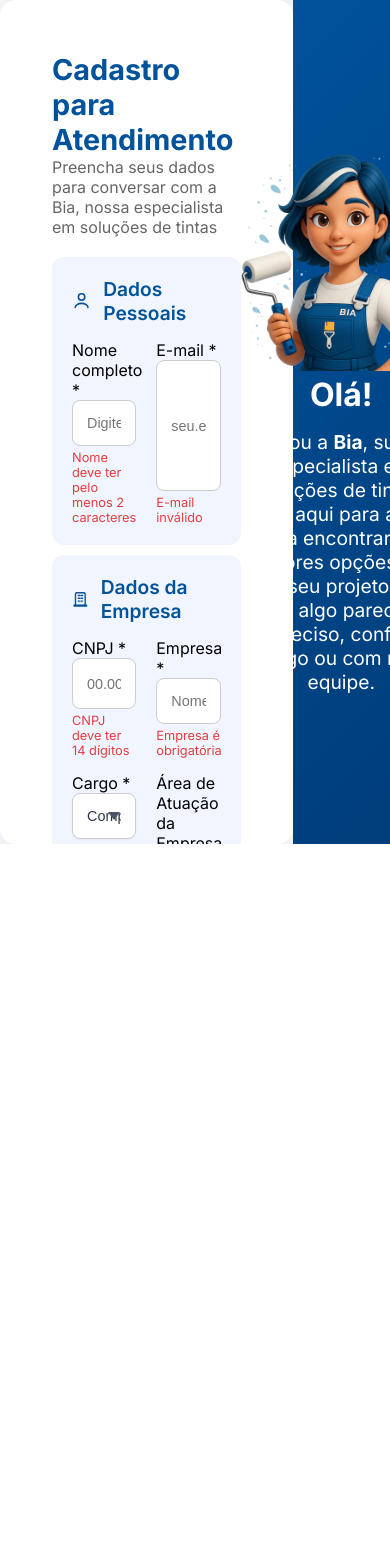
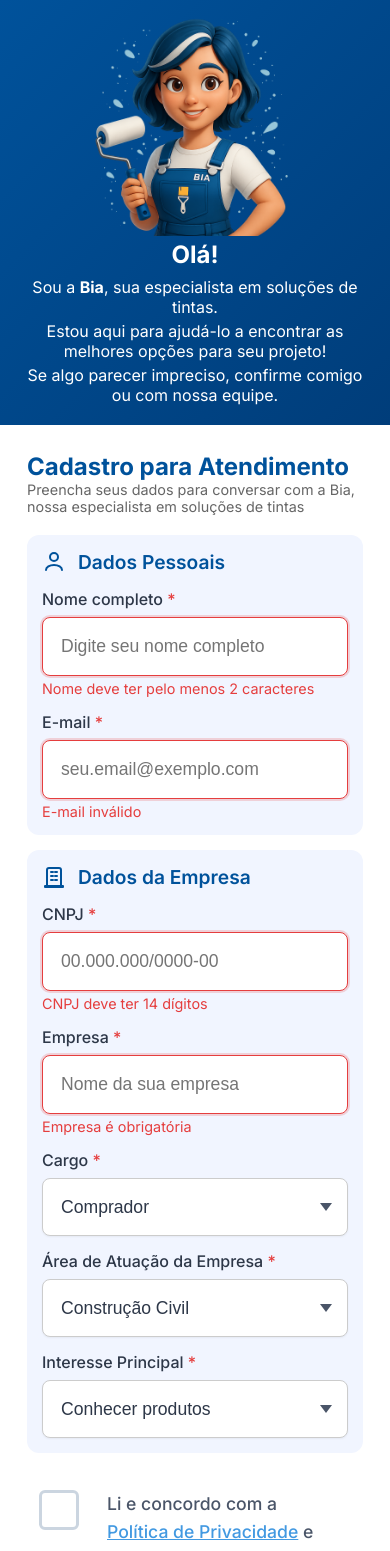
Before and after one commit to heitorsoares12/bia-ia, a Next.js app: page /formulario in a window 390 px wide. Shown: the top 1551 px of the page. Before the commit the page ends 844 px from the top, so only its background shows below. Built offline with nearby package versions, Linux system fonts and the light colour scheme.

Commit message:
Improve responsive styles for form and chat components
Enhanced CSS for better responsiveness across tablets, mobile, and very small screens in formulario, chat, and form components. Adjusted layouts, paddings, font sizes, and button styles to improve usability and appearance on various devices.

```diff
--- a/src/app/formulario/page.module.css
+++ b/src/app/formulario/page.module.css
@@ -4,6 +4,24 @@
   height: 100vh;
   overflow: hidden;
   background-color: #f0f2f5;
+}
+
+/* Responsividade para tablets */
+@media (max-width: 1024px) {
+  .pageContainer {
+    grid-template-columns: 65% 35%;
+  }
+}
+
+/* Responsividade para mobile */
+@media (max-width: 768px) {
+  .pageContainer {
+    display: flex;
+    flex-direction: column;
+    height: auto;
+    min-height: 100vh;
+    overflow: visible;
+  }
 }
 
 .formWrapper {
@@ -15,6 +33,23 @@
   height: 100vh;
   box-sizing: border-box;
   min-height: 0;
+}
+
+@media (max-width: 768px) {
+  .formWrapper {
+    height: auto;
+    min-height: auto;
+    padding: 1rem;
+    border-radius: 0;
+    flex: 1;
+  }
+}
+
+/* Telas muito pequenas */
+@media (max-width: 480px) {
+  .formWrapper {
+    padding: 0.75rem;
+  }
 }
 
 .chatContainer {
@@ -32,6 +67,15 @@
   justify-content: center;
 }
 
+@media (max-width: 768px) {
+  .assistantWrapper {
+    order: -1;
+    min-height: 200px;
+    padding: 1rem;
+    justify-content: center;
+  }
+}
+
 .assistantImage {
   width: auto;
   height: auto;
@@ -47,6 +91,19 @@
   max-width: 350px;
 }
 
+@media (max-width: 768px) {
+  .assistantContent h3 {
+    font-size: 1.5rem;
+    margin-bottom: 0.5rem;
+  }
+
+  .assistantContent p {
+    font-size: 1rem;
+    max-width: 100%;
+    margin: 0.25rem 0;
+  }
+}
+
 
 
 @keyframes float {
--- a/src/client/components/chat/chat.module.css
+++ b/src/client/components/chat/chat.module.css
@@ -197,77 +197,91 @@
   position: sticky;
   bottom: var(--to-end-bottom, calc(88px + env(safe-area-inset-bottom, 0px)));
   align-self: flex-end;
-  margin: 0 16px 0 0;
-  border: 1px solid rgba(0, 0, 0, 0.08);
-  background: rgba(0, 123, 255, 0.22);
+  margin: 0 20px 0 0;
+  border: none;
+  background: linear-gradient(135deg, #007bff, #0056b3);
   backdrop-filter: saturate(180%) blur(10px);
   color: #ffffff;
-  border-radius: 999px;
-  width: 40px;
-  height: 40px;
+  border-radius: 50%;
+  width: 52px;
+  height: 52px;
   display: inline-flex;
   align-items: center;
   justify-content: center;
   cursor: pointer;
-  box-shadow: 0 8px 24px rgba(0, 0, 0, 0.14);
-  transition: transform 0.2s ease, box-shadow 0.2s ease, background-color 0.2s ease, border-color 0.2s ease, opacity 0.25s ease, visibility 0.25s ease;
+  box-shadow: 0 6px 20px rgba(0, 123, 255, 0.4), 0 2px 8px rgba(0, 0, 0, 0.1);
+  transition: all 0.3s cubic-bezier(0.4, 0, 0.2, 1);
   z-index: 4;
   isolation: isolate;
 }
 
 .toEndButton:hover {
-  transform: translateY(-2px);
-  box-shadow: 0 12px 28px rgba(0, 0, 0, 0.18);
-  background: rgba(0, 123, 255, 0.22);
+  transform: translateY(-3px) scale(1.05);
+  box-shadow: 0 8px 25px rgba(0, 123, 255, 0.5), 0 4px 12px rgba(0, 0, 0, 0.15);
+  background: linear-gradient(135deg, #0056b3, #004494);
 }
 
 .toEndButton:active {
-  transform: translateY(0);
+  transform: translateY(-1px) scale(0.98);
+  box-shadow: 0 4px 15px rgba(0, 123, 255, 0.4), 0 2px 6px rgba(0, 0, 0, 0.1);
 }
 
 .toEndButton:focus-visible {
-  outline: 3px solid rgba(0, 123, 255, 0.4);
-  outline-offset: 2px;
+  outline: 3px solid rgba(0, 123, 255, 0.6);
+  outline-offset: 3px;
 }
 
 .toEndIcon {
-  width: 18px;
-  height: 18px;
-  stroke: #007bff
+  width: 22px;
+  height: 22px;
+  stroke: #ffffff;
+  stroke-width: 2.5px;
 }
 
 .toEndButtonNew {
-  border-color: rgba(0, 123, 255, 0.35);
-  background: rgba(230, 244, 255, 0.95);
-  box-shadow: 0 10px 28px rgba(0, 123, 255, 0.22);
+  background: linear-gradient(135deg, #28a745, #20c997);
+  box-shadow: 0 6px 20px rgba(40, 167, 69, 0.4), 0 2px 8px rgba(0, 0, 0, 0.1);
+  animation: pulseGreen 2s ease-in-out infinite;
+}
+
+.toEndButtonNew:hover {
+  background: linear-gradient(135deg, #20c997, #17a2b8);
+  box-shadow: 0 8px 25px rgba(40, 167, 69, 0.5), 0 4px 12px rgba(0, 0, 0, 0.15);
 }
 
 @media (prefers-reduced-motion: no-preference) {
   .toEndButtonNew {
-    animation: pulseShadow 1.6s ease-in-out infinite;
+    animation: pulseGreen 2s ease-in-out infinite;
   }
 }
 
-@keyframes pulseShadow {
-  0%, 100% { box-shadow: 0 10px 28px rgba(0, 123, 255, 0.22); }
-  50% { box-shadow: 0 14px 34px rgba(0, 123, 255, 0.28); }
+@keyframes pulseGreen {
+  0%, 100% {
+    box-shadow: 0 6px 20px rgba(40, 167, 69, 0.4), 0 2px 8px rgba(0, 0, 0, 0.1);
+    transform: scale(1);
+  }
+  50% {
+    box-shadow: 0 8px 25px rgba(40, 167, 69, 0.6), 0 4px 12px rgba(0, 0, 0, 0.15);
+    transform: scale(1.02);
+  }
 }
 
 .unreadBadge {
   position: absolute;
-  top: -6px;
-  right: -6px;
-  min-width: 18px;
-  height: 18px;
-  padding: 0 5px;
-  border-radius: 999px;
-  background: #ef4444;
+  top: -8px;
+  right: -8px;
+  min-width: 22px;
+  height: 22px;
+  padding: 0 6px;
+  border-radius: 50%;
+  background: linear-gradient(135deg, #ef4444, #dc2626);
   color: #fff;
-  font-size: 11px;
+  font-size: 12px;
   font-weight: 700;
-  line-height: 18px;
+  line-height: 22px;
   text-align: center;
-  box-shadow: 0 2px 6px rgba(239, 68, 68, 0.4);
+  box-shadow: 0 3px 8px rgba(239, 68, 68, 0.5), 0 1px 3px rgba(0, 0, 0, 0.2);
+  border: 2px solid #ffffff;
 }
 
 .tooltip {
@@ -599,36 +613,94 @@
   }
 }
 
+/* Responsividade para Tablets */
+@media (max-width: 1024px) and (min-width: 769px) {
+  .chatContainer {
+    height: 100vh;
+  }
+
+  .messagesContainer {
+    padding: 1rem;
+  }
+
+  .inputForm {
+    padding: 1rem;
+  }
+
+  .input {
+    padding: 0.8rem 1.1rem;
+  }
+
+  .sendButton {
+    padding: 0.8rem 1.3rem;
+  }
+}
+
 /* Responsividade Mobile */
 @media (max-width: 768px) {
   .chatContainer {
-    height: 95vh;
-    padding: 0.5rem;
+    height: 100vh;
+    padding: 0;
     border-radius: 0;
     max-width: 100%;
+    overflow: hidden;
+  }
+
+  .chatHeader {
+    padding: 0 16px;
+    height: 56px;
+    flex-shrink: 0;
+  }
+
+  .headerInfo h4 {
+    font-size: 1rem;
+  }
+
+  .headerInfo p {
+    font-size: 0.8rem;
+  }
+
+  .endChatButton {
+    padding: 6px 12px;
+    font-size: 0.85rem;
   }
 
   .messagesContainer {
     padding: 0.75rem;
+    padding-bottom: 0;
   }
 
   .userMessage,
   .assistantMessage {
-    max-width: 90%;
+    max-width: 95%;
     padding: 0.75rem;
+    font-size: 0.95rem;
   }
 
   .inputForm {
     padding: 0.75rem;
-    gap: 0.75rem;
+    gap: 0.5rem;
+    flex-shrink: 0;
+    min-height: 60px;
+    box-sizing: border-box;
+    display: flex;
+    align-items: center;
+    padding-bottom: calc(0.75rem + env(safe-area-inset-bottom, 0px));
   }
 
   .input {
-    padding: 0.65rem 1rem;
+    padding: 0.75rem 1rem;
+    font-size: 1rem;
+    min-height: 44px;
+    box-sizing: border-box;
   }
 
   .sendButton {
-    padding: 0.65rem 1.25rem;
+    padding: 0.75rem 1rem;
+    font-size: 0.9rem;
+    min-height: 44px;
+    flex-shrink: 0;
+    white-space: nowrap;
   }
 
   .endButton {
@@ -637,9 +709,54 @@
   }
 
   .toEndButton {
-    width: 36px;
-    height: 36px;
-    margin-right: 12px;
+    width: 48px;
+    height: 48px;
+    margin-right: 16px;
+    bottom: calc(80px + env(safe-area-inset-bottom, 0px));
+  }
+
+  .toEndIcon {
+    width: 20px;
+    height: 20px;
+  }
+}
+
+/* Responsividade para telas muito pequenas */
+@media (max-width: 480px) {
+  .inputForm {
+    padding: 0.5rem;
+    gap: 0.5rem;
+    padding-bottom: calc(0.5rem + env(safe-area-inset-bottom, 0px));
+  }
+
+  .input {
+    padding: 0.75rem 0.75rem;
+    font-size: 1rem;
+  }
+
+  .sendButton {
+    padding: 0.75rem 0.75rem;
+    font-size: 0.85rem;
+  }
+
+  .sendButton span {
+    display: none;
+  }
+
+  .sendIcon {
+    margin: 0;
+  }
+
+  .messagesContainer {
+    padding: 0.5rem;
+    padding-bottom: 0;
+  }
+
+  .userMessage,
+  .assistantMessage {
+    max-width: 98%;
+    padding: 0.65rem;
+    font-size: 0.9rem;
   }
 }
 
--- a/src/client/components/form/Form.module.css
+++ b/src/client/components/form/Form.module.css
@@ -91,6 +91,12 @@
   background: #fff;
 }
 
+@media (max-width: 768px) {
+  .formContainer {
+    padding: 15px;
+  }
+}
+
 .formHeader {
   text-align: left;
   margin-bottom: 20px;
@@ -106,11 +112,28 @@
   font-size: 1rem;
 }
 
+@media (max-width: 768px) {
+  .formTitle {
+    font-size: 1.5rem;
+  }
+
+  .formSubtitle {
+    font-size: 0.9rem;
+  }
+}
+
 .formSection {
   background: #f1f5ff;
   padding: 20px;
   border-radius: 12px;
   margin-bottom: 10px;
+}
+
+@media (max-width: 768px) {
+  .formSection {
+    padding: 15px;
+    margin-bottom: 15px;
+  }
 }
 
 .sectionHeader {
@@ -137,6 +160,21 @@
   flex-wrap: nowrap;
   gap: 20px;
   margin-bottom: 15px;
+}
+
+/* Responsividade para tablets */
+@media (max-width: 1024px) and (min-width: 769px) {
+  .formRow {
+    gap: 15px;
+  }
+}
+
+/* Responsividade para mobile */
+@media (max-width: 768px) {
+  .formRow {
+    flex-direction: column;
+    gap: 15px;
+  }
 }
 
 .formRow > div {
@@ -170,10 +208,69 @@
   width: 100%;
 }
 
+.inputError {
+  border-color: #e53e3e;
+  box-shadow: 0 0 0 2px rgba(229, 62, 62, 0.2);
+}
+
+/* Tablets */
+@media (max-width: 1024px) and (min-width: 769px) {
+  .input,
+  .select {
+    padding: 15px;
+    font-size: 0.95rem;
+  }
+}
+
+/* Mobile */
+@media (max-width: 768px) {
+  .input,
+  .select {
+    padding: 16px;
+    font-size: 1rem;
+    min-height: 44px;
+    box-sizing: border-box;
+  }
+}
+
+/* Telas muito pequenas */
+@media (max-width: 480px) {
+  .input,
+  .select {
+    padding: 18px;
+    font-size: 1.1rem;
+    min-height: 48px;
+  }
+}
+
+.inputLabel {
+  font-weight: 500;
+  color: #2d3748;
+  margin-bottom: 6px;
+  font-size: 0.9rem;
+}
+
+.requiredStar {
+  color: #e53e3e;
+}
+
+@media (max-width: 768px) {
+  .inputLabel {
+    font-size: 1rem;
+    margin-bottom: 8px;
+  }
+}
+
 .errorMessage {
   color: #e53e3e;
   font-size: 0.8rem;
   margin-top: 4px;
+}
+
+@media (max-width: 768px) {
+  .errorMessage {
+    font-size: 0.9rem;
+  }
 }
 
 .submitButton {
@@ -190,6 +287,15 @@
   margin-top: 20px;
 }
 
+@media (max-width: 768px) {
+  .submitButton {
+    padding: 18px;
+    font-size: 1.2rem;
+    min-height: 50px;
+    margin-top: 25px;
+  }
+}
+
 .submitButton:disabled {
   background: #cbd5e0;
   cursor: not-allowed;
@@ -197,6 +303,12 @@
 
 .lgpdContainer {
   margin-top: 20px;
+}
+
+@media (max-width: 768px) {
+  .lgpdContainer {
+    margin-top: 25px;
+  }
 }
 
 .checkboxGroup {
@@ -208,6 +320,14 @@
   transition: all 0.2s ease;
 }
 
+@media (max-width: 768px) {
+  .checkboxGroup {
+    align-items: flex-start;
+    gap: 1rem;
+    padding: 0.75rem;
+  }
+}
+
 .checkbox {
   min-width: 30px;
   min-height: 30px;
@@ -216,6 +336,14 @@
   appearance: none;
   transition: all 0.2s ease;
   position: relative;
+}
+
+@media (max-width: 768px) {
+  .checkbox {
+    min-width: 40px;
+    min-height: 40px;
+    border-width: 3px;
+  }
 }
 
 .checkbox:checked {
@@ -233,6 +361,16 @@
   border: solid white;
   border-width: 0 3px 3px 0;
   transform: rotate(45deg);
+}
+
+@media (max-width: 768px) {
+  .checkbox:checked::after {
+    left: 11px;
+    top: 6px;
+    width: 10px;
+    height: 16px;
+    border-width: 0 4px 4px 0;
+  }
 }
 
 .checkbox:focus {
@@ -255,6 +393,14 @@
   user-select: none;
 }
 
+@media (max-width: 768px) {
+  .lgpdLabel {
+    font-size: 1.1rem;
+    line-height: 1.6;
+    margin-left: 0.75rem;
+  }
+}
+
 .privacyLink {
   color: #4299e1;
   background: none;
```
